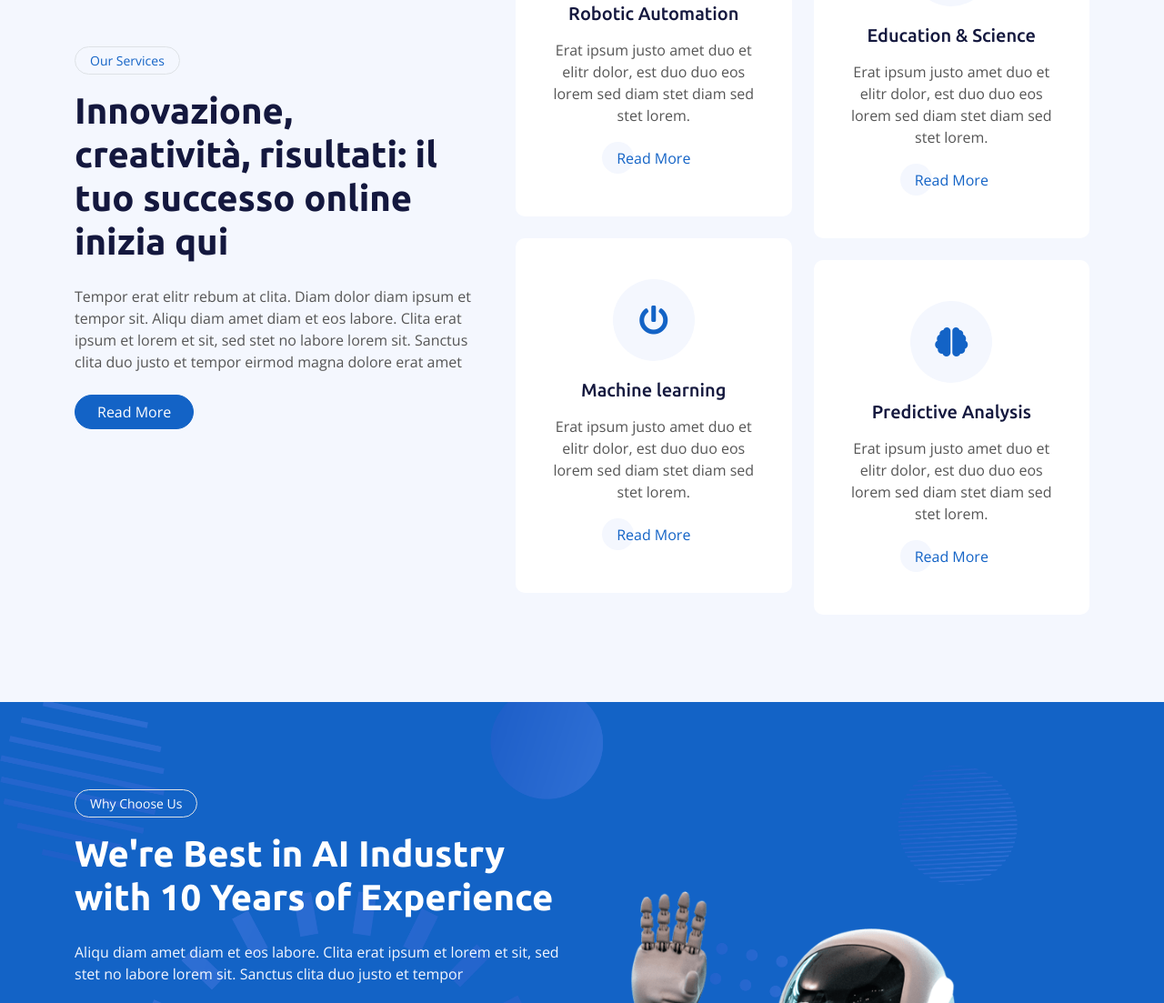
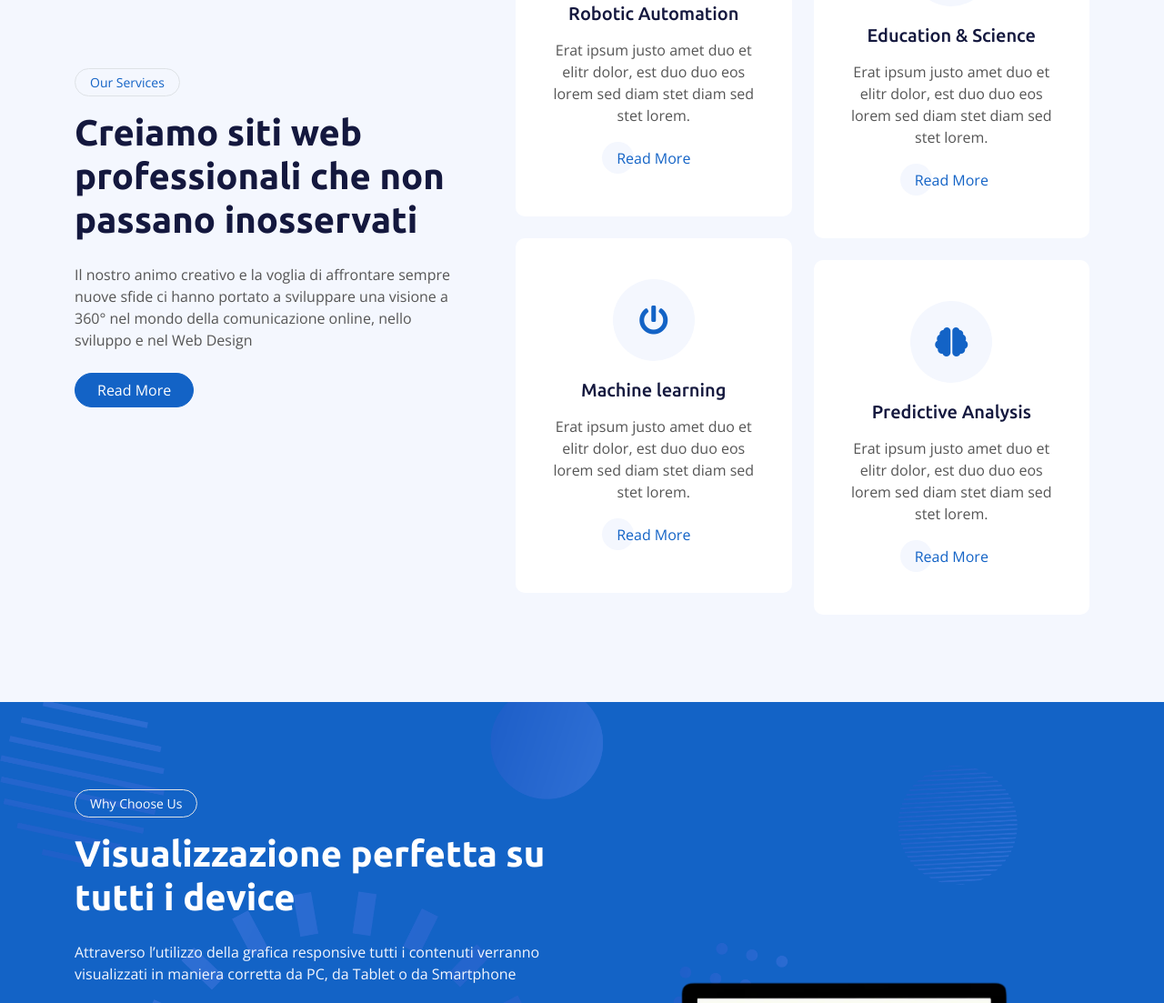
Before and after one commit to roberto-git70/MM-R_Web_Agency, a plain HTML site: page index.html in a window 1280 px wide. Shown: the part 1569-2672 px from the top of the page at 91% size. Drawn offline with nearby package versions, Linux system fonts and the light colour scheme.

Commit message:
Il mio sito

```diff
--- a/index.html
+++ b/index.html
@@ -221,21 +221,22 @@
             <p class="mb-4">
               Il nostro obiettivo è offrire servizi di web design di alta
               qualità, creando siti web intuitivi e coinvolgenti, garantendo
-              risultati tangibili e un’attenzione impeccabile ai dettagli
+              risultati tangibili con un’attenzione impeccabile ai dettagli
             </p>
             <p class="mb-4">
-              Grazie a un team di esperti altamente qualificati con una comprovata
-              esperienza nel settore, siamo pronti a supportare le vostre
-              esigenze aziendali con professionalità e dedizione
+              Grazie a un team di esperti altamente qualificati con una
+              comprovata esperienza nel settore, siamo pronti a supportare le
+              vostre esigenze aziendali con professionalità e dedizione
             </p>
             <div class="row g-3">
               <div class="col-sm-6">
                 <h6 class="mb-3">
-                  <i class="fa fa-check text-primary me-2"></i>10 anni di esperienza
+                  <i class="fa fa-check text-primary me-2"></i>10 anni di
+                  esperienza
                 </h6>
                 <h6 class="mb-0">
-                  <i class="fa fa-check text-primary me-2"></i>Professional
-                  Staff
+                  <i class="fa fa-check text-primary me-2"></i>Staff
+                  Professionale
                 </h6>
               </div>
               <div class="col-sm-6">
@@ -278,12 +279,13 @@
             <div class="btn btn-sm border rounded-pill text-primary px-3 mb-3">
               Our Services
             </div>
-            <h1 class="mb-4">Innovazione, creatività, risultati: il tuo successo online inizia qui</h1>
+            <h1 class="mb-4">
+              Creiamo siti web professionali che non passano inosservati
+            </h1>
             <p class="mb-4">
-              Tempor erat elitr rebum at clita. Diam dolor diam ipsum et tempor
-              sit. Aliqu diam amet diam et eos labore. Clita erat ipsum et lorem
-              et sit, sed stet no labore lorem sit. Sanctus clita duo justo et
-              tempor eirmod magna dolore erat amet
+              Il nostro animo creativo e la voglia di affrontare sempre nuove
+              sfide ci hanno portato a sviluppare una visione a 360° nel mondo
+              della comunicazione online, nello sviluppo e nel Web Design
             </p>
             <a class="btn btn-primary rounded-pill px-4" href="">Read More</a>
           </div>
@@ -376,12 +378,12 @@
               Why Choose Us
             </div>
             <h1 class="text-white mb-4">
-              We're Best in AI Industry with 10 Years of Experience
+              Visualizzazione perfetta su tutti i device
             </h1>
             <p class="text-light mb-4">
-              Aliqu diam amet diam et eos labore. Clita erat ipsum et lorem et
-              sit, sed stet no labore lorem sit. Sanctus clita duo justo et
-              tempor
+              Attraverso l’utilizzo della grafica responsive tutti i contenuti
+              verranno visualizzati in maniera corretta da PC, da Tablet o da
+              Smartphone
             </p>
             <div class="d-flex align-items-center text-white mb-3">
               <div
@@ -442,7 +444,7 @@
             class="col-lg-6 align-self-end text-center text-md-end wow fadeIn"
             data-wow-delay="0.5s"
           >
-            <img class="img-fluid" src="img/feature.png" alt="" />
+            <img class="img-fluid" src="img/MMR_4_respo.webp" alt="" />
           </div>
         </div>
       </div>
```
Also changed, not shown: img/MMR_1_respo.png (added), img/MMR_1_respo.webp (added), img/MMR_4_respo.webp (added).
